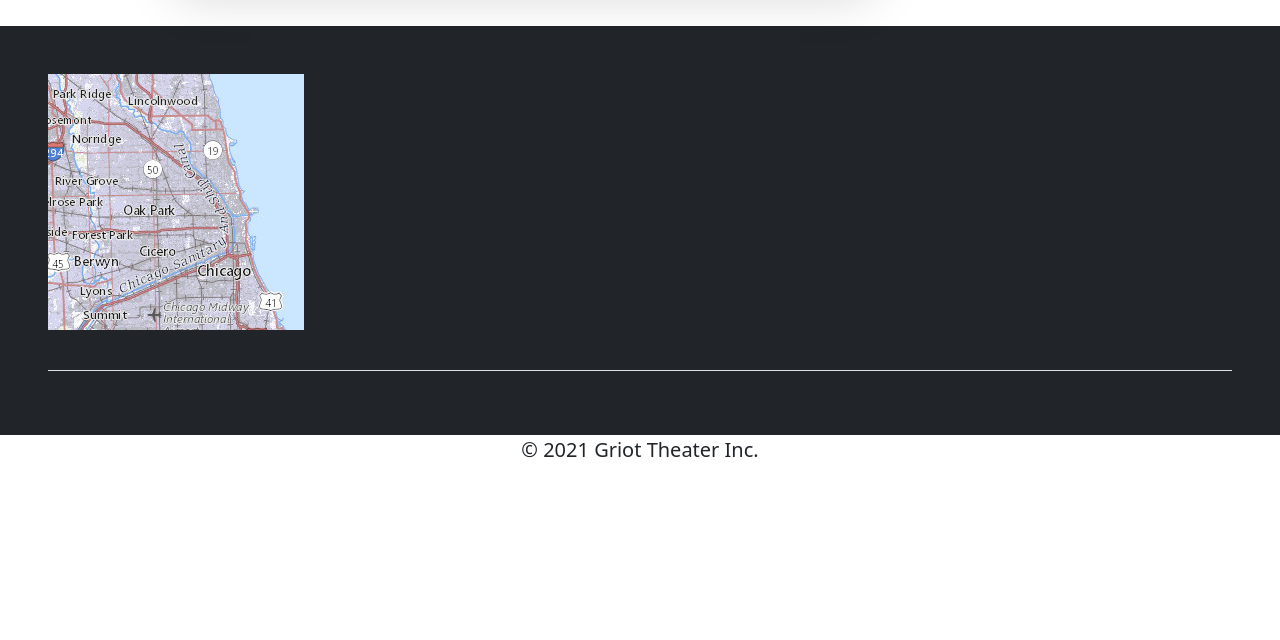
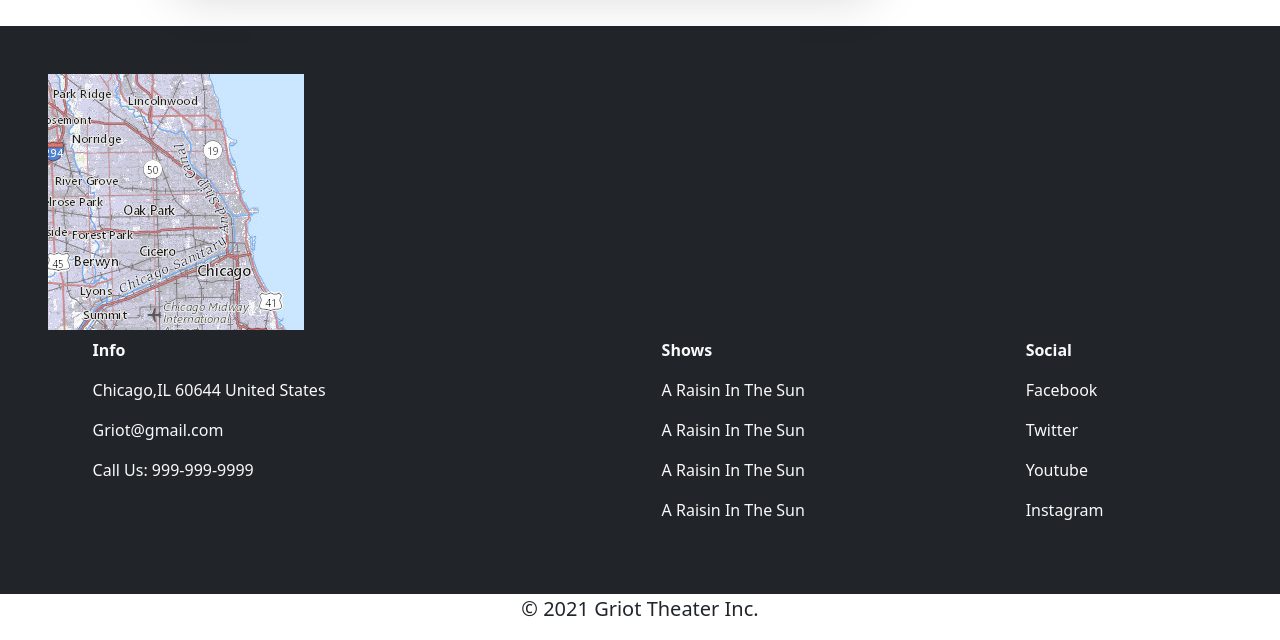
Before and after one commit to Jholl98/Threatre_Company, a plain HTML site: page index.html in a window 1280 px wide. Shown: the part 2841-3481 px from the top of the page. Before the commit the page ends 3322 px from the top, so only its background shows below. Drawn offline with nearby package versions, Linux system fonts and the light colour scheme.

Commit message:
7-contact info added. Footer added

```diff
--- a/index.html
+++ b/index.html
@@ -193,7 +193,7 @@
         </table></div>
       </div>
 </section>
-
+<!-- Actors sections -->
 <section id="our-actors"class="p10 p-lg-0 lg-10 text-center text-sm-start">
     <div class="container mt-10 p-5">
       <div class="row-md col-sm">
@@ -204,19 +204,45 @@
       </div>
     </div>
   </section>
-
+<!-- Contact information section -->
   <section id="contact" class="p10 p-lg-10 lg-10 bg-dark text-light textcenter p-5">
-    <table class="table">
+    <table class="table text-light align-content-center justify-content-evenly table-borderless">
         <img src="Images/Chicago.jfif" alt="chicago">
         <thread>
             <tr>
+               <th scope="col"></th>
                <th scope="col">Info</th>
                <th scope="col">Shows</th>
                <th scope="col">Social</th>
             </tr>
         </thread>
+        <tbody>
+            <th scope="col"></th>
+            <td>Chicago,IL 60644 United States</td>
+            <td>A Raisin In The Sun</td>
+            <td>Facebook</td>
+        </tbody>
+        <tbody>
+            <th scope="col"></th>
+            <td>Griot@gmail.com</td>
+            <td>A Raisin In The Sun</td>
+            <td>Twitter</td>
+        </tbody>
+        <tbody>
+            <th scope="col"></th>
+            <td>Call Us: 999-999-9999</td>
+            <td>A Raisin In The Sun</td>
+            <td>Youtube</td>
+        </tbody>
+        <tbody>
+            <th scope="col"></th>
+            <td></td>
+            <td>A Raisin In The Sun</td>
+            <td>Instagram</td>
+        </tbody>
     </table>
   </section>
+  <!-- Footer -->
   <footer>
     <p class="lead text-center p3">&copy; 2021 Griot Theater Inc.</p>
   </footer>
```
